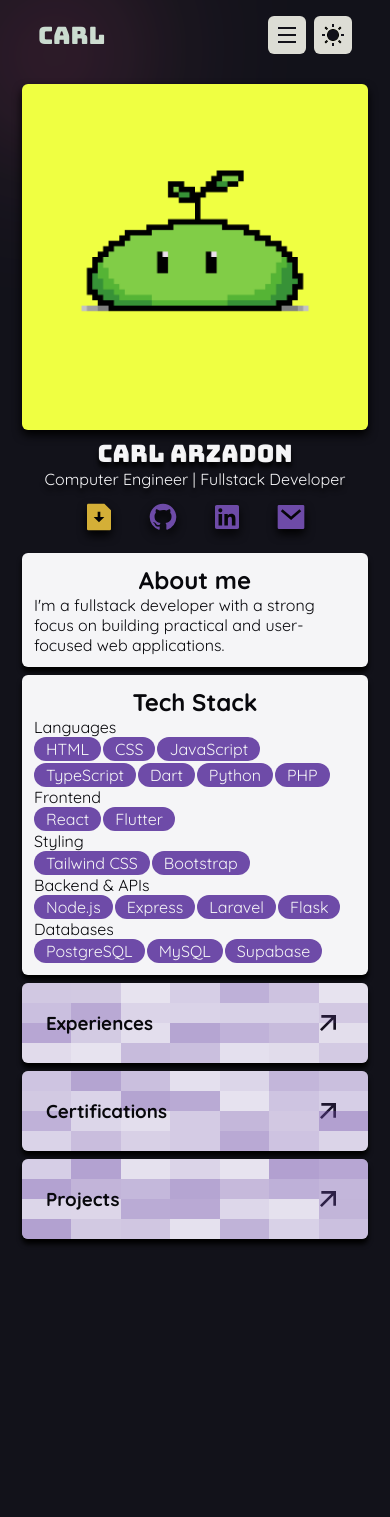
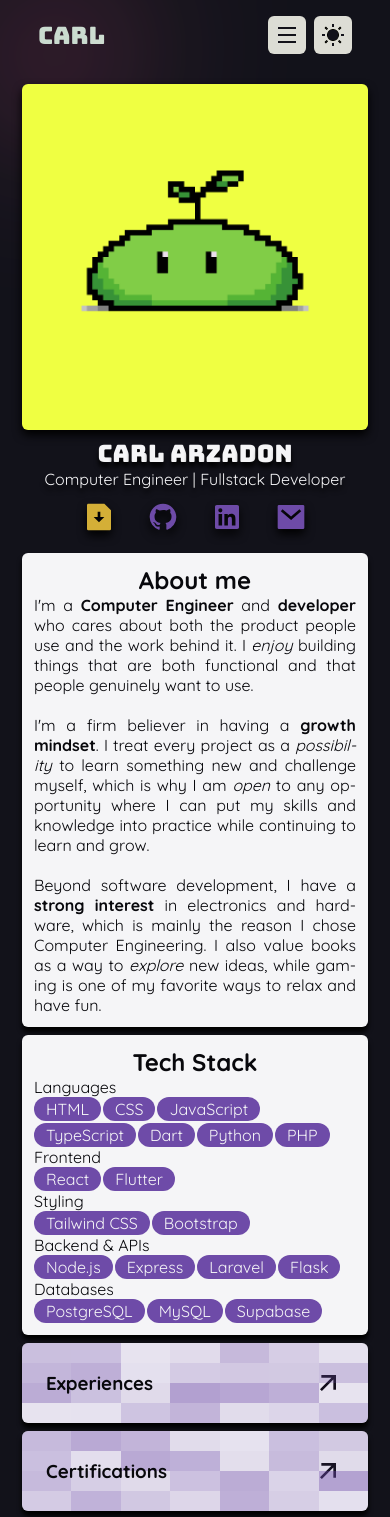
Before and after one commit to homusys/personal-website, a React (Vite) app: page / in a window 390 px wide. Shown: the top 1517 px of the page. Before the commit the page ends 1256 px from the top, so only its background shows below. Built offline with nearby package versions, Linux system fonts and the light colour scheme.

Commit message:
Add responsiveness to about me section and update section content

```diff
--- a/src/app/routes/my_home/home.css
+++ b/src/app/routes/my_home/home.css
@@ -126,7 +126,7 @@
 
   @media screen and (width >= 64rem) {
     height: 100%;
-    grid-column: 1 / span 1;
+    grid-column: 1 / span 2;
     grid-row: 2 / span 1;
   }
 }
@@ -140,6 +140,16 @@
 
 .about__text {
   grid-column: 1 / span 4;
+
+  & > p {
+    text-align: justify;
+    text-wrap: pretty;
+    hyphens: auto;
+  }
+
+  @media screen and (width >= 64rem) {
+    padding: 0 6em;
+  }
 }
 
 .stack {
@@ -153,7 +163,7 @@
 
   @media screen and (width >= 64rem) {
     height: 100%;
-    grid-column: 2 / span 2;
+    grid-column: 3 / span 1;
     grid-row: 2 / span 1;
   }
 }
--- a/src/app/routes/my_home/home.tsx
+++ b/src/app/routes/my_home/home.tsx
@@ -117,10 +117,30 @@ function AboutSection() {
   return (
     <section className="about box__shadow">
       <h2 className="about__header font-header">About me</h2>
-      <p className="about__text">
-        I'm a fullstack developer with a strong focus on building practical and
-        user-focused web applications.
-      </p>
+      <div className="about__text">
+        <p>
+          I'm a <strong>Computer Engineer</strong> and{" "}
+          <strong>developer</strong> who cares about both the product people use
+          and the work behind it. I <em>enjoy</em> building things that are both
+          functional and that people genuinely want to use.
+        </p>
+        <br />
+        <p>
+          I'm a firm believer in having a <strong>growth mindset</strong>. I
+          treat every project as a <em>possibility</em> to learn something new
+          and challenge myself, which is why I am <em>open</em> to any
+          opportunity where I can put my skills and knowledge into practice
+          while continuing to learn and grow.
+        </p>
+        <br />
+        <p>
+          Beyond software development, I have a <strong>strong interest</strong>{" "}
+          in electronics and hardware, which is mainly the reason I chose
+          Computer Engineering. I also value books as a way to <em>explore</em>{" "}
+          new ideas, while gaming is one of my favorite ways to relax and have
+          fun.
+        </p>
+      </div>
     </section>
   );
 }
```
